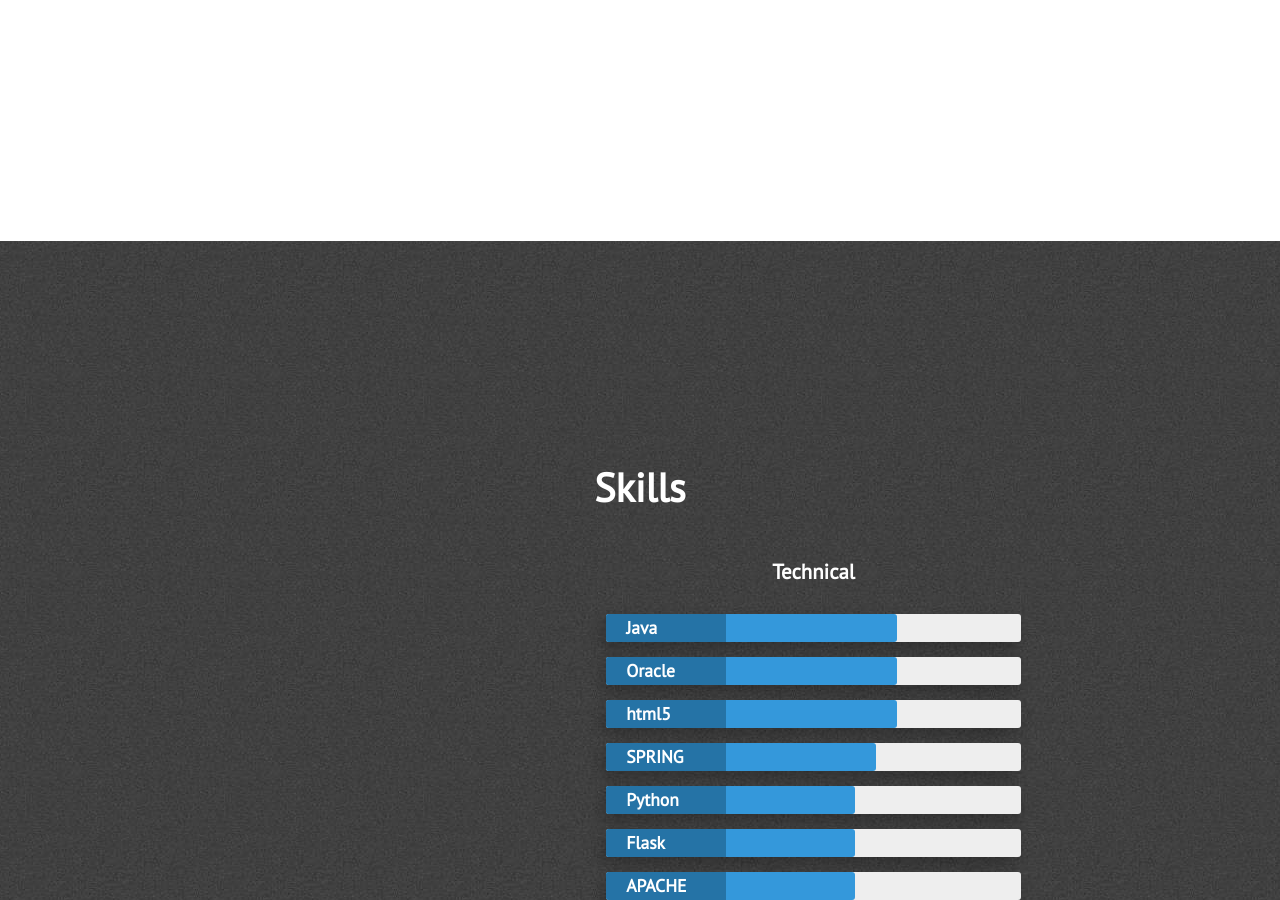
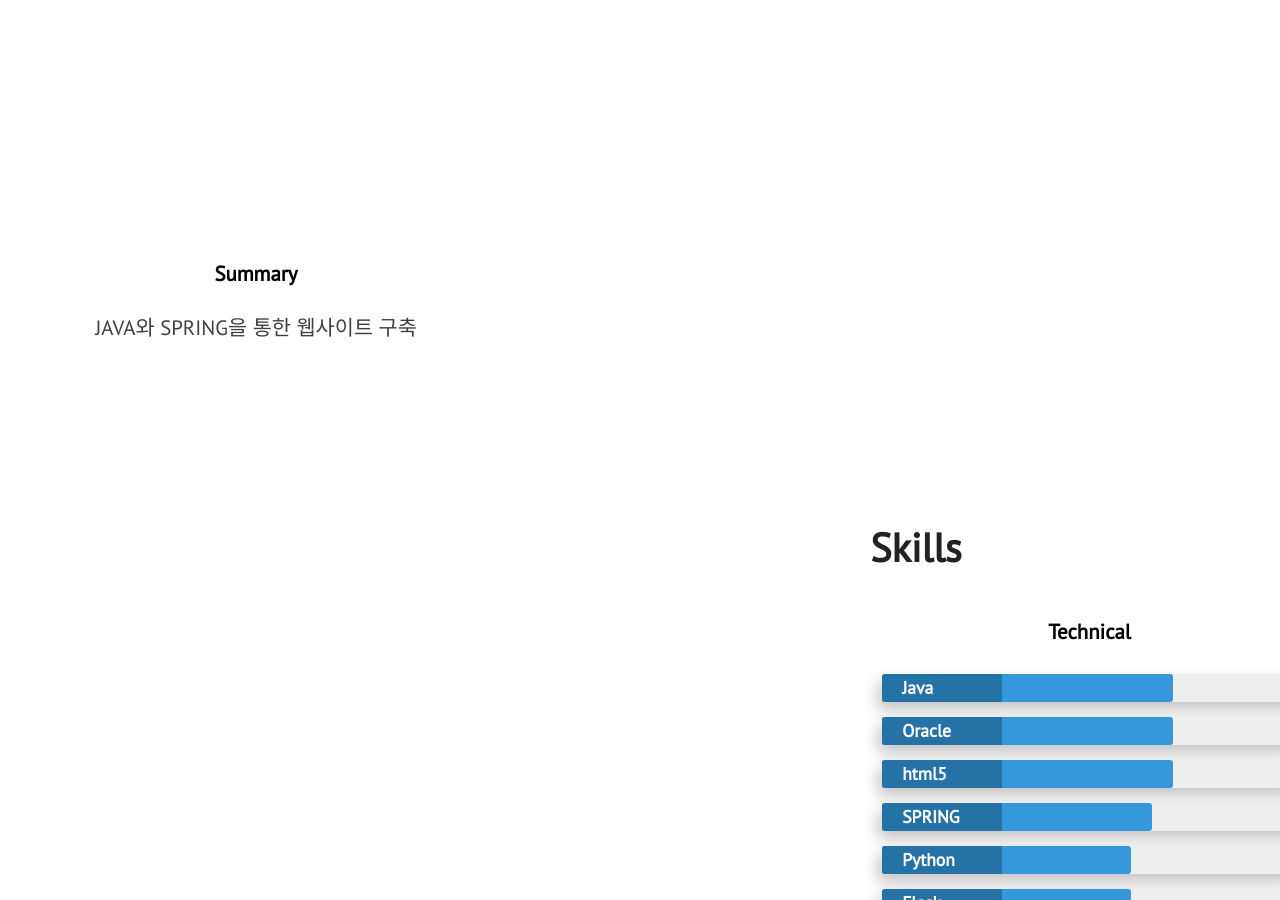
Before and after one commit to YoungGyu99/YoungGyu99.github.io, a Jekyll site: the page built from index.html, in a window 1280 px wide and 900 px high, scrolled down 1719 px. Built offline with Jekyll 4.4.1, drawn with Linux system fonts in a browser that asks for light colours; nearby versions of some CDN libraries.

Commit message:
Update skills.html

```diff
--- a/_includes/skills.html
+++ b/_includes/skills.html
@@ -1,4 +1,11 @@
 
+ <div class="skills-grid">
+    <div class="what-i-do">
+      <h3 class="center-align skills-subsection">Summary</h3>
+      <p class="paragraph-text center-align">
+        JAVA와 SPRING을 통한 웹사이트 구축
+      </p>
+ </div>
 <div class="section-wrapper">
     <section class="section skills" id="skills">
         <div>
@@ -42,7 +49,7 @@
                         </div> <!-- End Skill Bar -->
 
                         <div class="skillbar clearfix " data-percent="60%">
-                            <div class="skillbar-title" style="background: #2980b9"><span>APACHE TOMCAT</span></div>
+                            <div class="skillbar-title" style="background: #2980b9"><span> TOMCAT</span></div>
                             <div class="skillbar-bar" style="background: #3498db"></div>
                         </div> <!-- End Skill Bar -->
 
```
